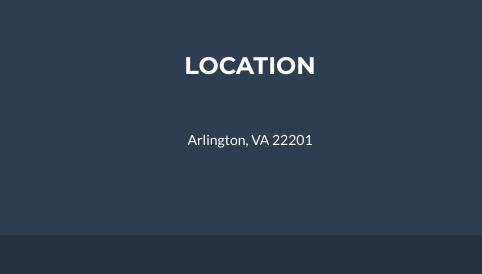
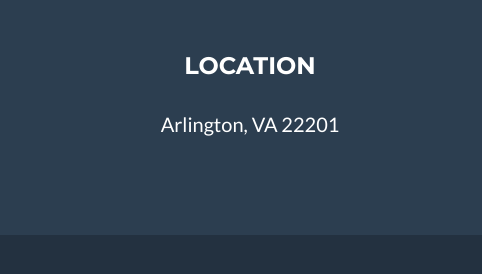
Before and after one commit to storywr/storywr.github.io, a website: page index.html in a window 1280 px wide. Shown: the part 2193-2467 px from the top of the page, 0-482 px from the left. Drawn offline with nearby package versions, Linux system fonts and the light colour scheme.

Commit message:
fixed footer

```diff
--- a/index.html
+++ b/index.html
@@ -183,7 +183,7 @@
                 <div class="row">
                     <div class="footer-col col-md-4">
                         <h3>Location</h3>
-                            <br>Arlington, VA 22201</p>
+                            <p>Arlington, VA 22201</p>
                     </div>
                     <div class="footer-col col-md-4">
                         <h3>Around the Web</h3>
```
